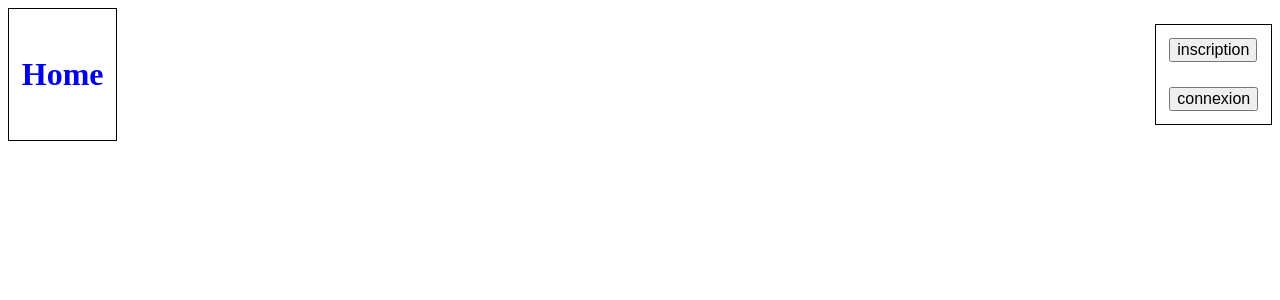
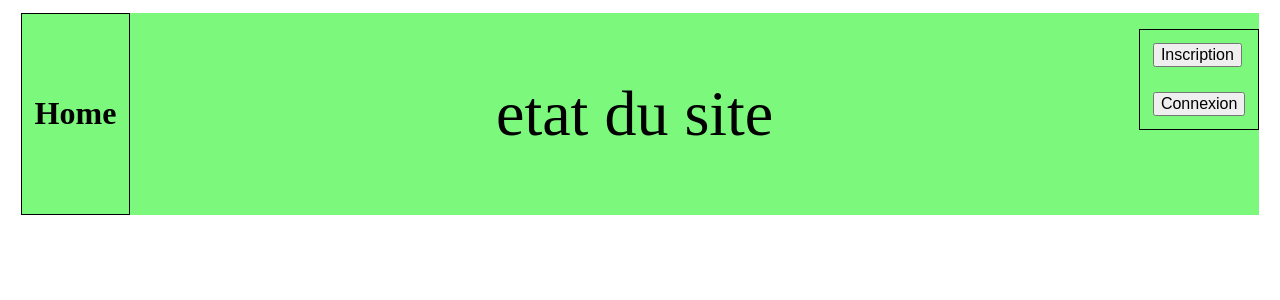
Before and after one commit to picotmarcantoine/projet-jellyfin, a PHP site: page / in a window 1280 px wide. Shown: the top 300 px of the page. Run offline with PHP 8.4, Linux system fonts and the light colour scheme; data that the repository does not hold is empty.

Commit message:
COOL ! mise en page en cours, affichage des messages utilisateurs -> mise en page correcte a faire header a mettre en page plus proporement
creer les grade et permissions associees + ajouter une page de gestion admin

```diff
--- a/header.php
+++ b/header.php
@@ -4,17 +4,20 @@
 
 <a href='index.php' class='bouton_home'> <h3>Home</h3> </a>
 
+<p class="etat_site"> <?php
+echo "etat du site" ; ?> </p>
+
 <form>
     <ul><li>
         <a href='inscription.php'>
-            <input type="button" name="inscription_utilisateur"  value="inscription" class='bouton-connexion'>
+            <input type="button" name="inscription_utilisateur"  value="Inscription" class='bouton-connexion'>
             </input>
         </a>
     </li>
 
     <li>
         <a href='connexion.php'>
-            <input type="button" name="connexion_utilisateur" action="" method="post" value="connexion" class='bouton-connexion'>
+            <input type="button" name="connexion_utilisateur" action="" method="post" value="Connexion" class='bouton-connexion'>
             </input>
         </a>
     </li>
--- a/index.php
+++ b/index.php
@@ -22,7 +22,20 @@ require_once('action_database.php');
     </header>
 
     <body>
+    <?php
+        $messages = new Interraction_bdd() ;
+        $posts = $messages->lire_message(25,1) ;
+        foreach ($posts as $message){
+            $username = $messages->get_username($message['id_u']) ;
+            echo $username['pseudo'] . ' ', date('d/m/Y H:i:s', intval($message['date_message'])), "</br>" ;
+            ///utilisation de la fonction date sur le resultat de la requete SQL puisque la table enregistre des timestamp
+            ///la fonction sert a convertir ce timestamp en date
+            ///elle prend en argument le format de la date souhaité puis le timestamp a convertir (optionnel)
+            echo $message['message'],"</br> </br> </br> ";
+        }
 
+
+    ?>
 
     </body>
 
--- a/style.css
+++ b/style.css
@@ -1,12 +1,19 @@
 header {
     display : flex ;
     justify-content: space-between ;
-
+    margin : 1vw ;
+    background-color : rgb(124, 248, 124) ;
 }
 
 header a {
     text-decoration : none ;
+}
 
+.etat_site{
+    font-size : 5vw ;
+    display : flex ;
+    align-items : center ;
+    justify-content: center ;
 }
 
 
@@ -22,20 +29,25 @@ header a {
 header h3 {
     font-size : 200% ;
     margin : 0.5vw 1vw ;
+    color : #000000 ;
 
 
 }
 
-
-.bouton-connexion{
-    margin : 1vw ;
-    font-size : 100% ;
-
-}
-
 header ul {
+    align-items : center ;
+    justify-content: center ;
+    display : grid ;
+    grid-template-rows: auto auto ;
     padding : 0px ;
     border : 1px black solid ;
     list-style: none ;
 
 }
+
+.bouton-connexion{
+    display : flex ;
+    margin : 1vw ;
+    font-size : 100% ;
+
+}
```
Also changed, not shown: fonctions_database.php (+52 -7 lines).
